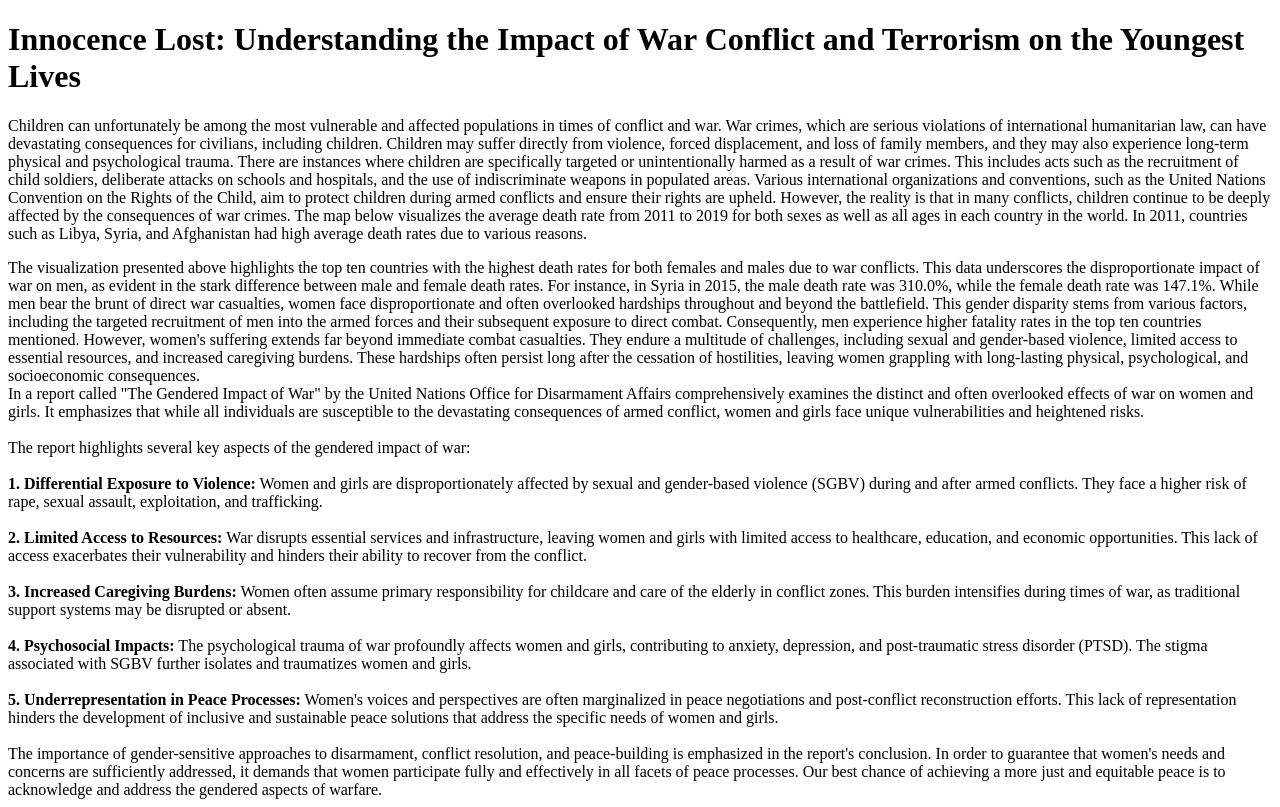
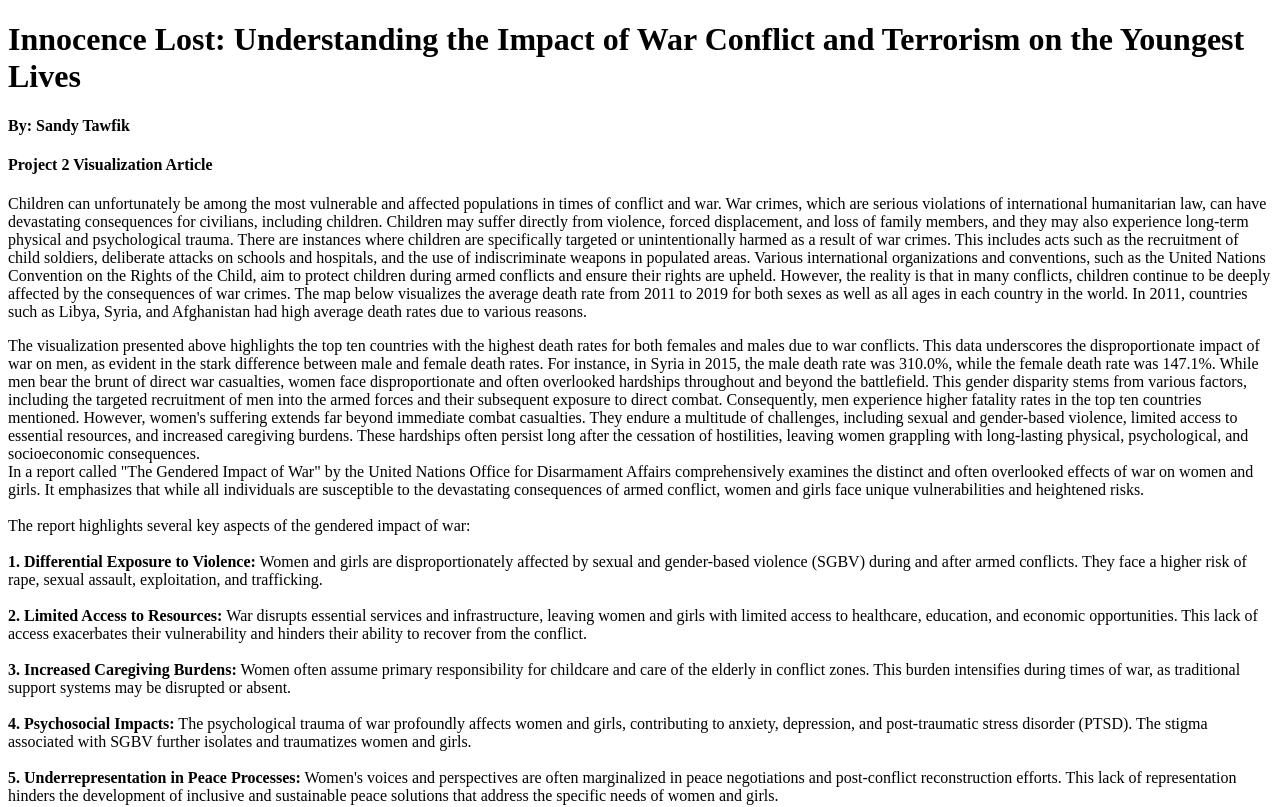
Before and after one commit to sandytaawfik/viz-project2, a plain HTML site: page index.html in a window 1280 px wide. Shown: the top 807 px of the page. Drawn offline with Linux system fonts and the light colour scheme.

Commit message:
Update index.html

```diff
--- a/index.html
+++ b/index.html
@@ -10,6 +10,12 @@
       Innocence Lost: Understanding the Impact of War Conflict and Terrorism on
       the Youngest Lives
     </h1>
+    <h4 style="text-align: left">
+        By: Sandy Tawfik
+    </h4>
+    <h4 style="text-align: left">
+        Project 2 Visualization Article
+    </h4>
     <div class="leftalign">
       <p>
         Children can unfortunately be among the most vulnerable and affected
```
